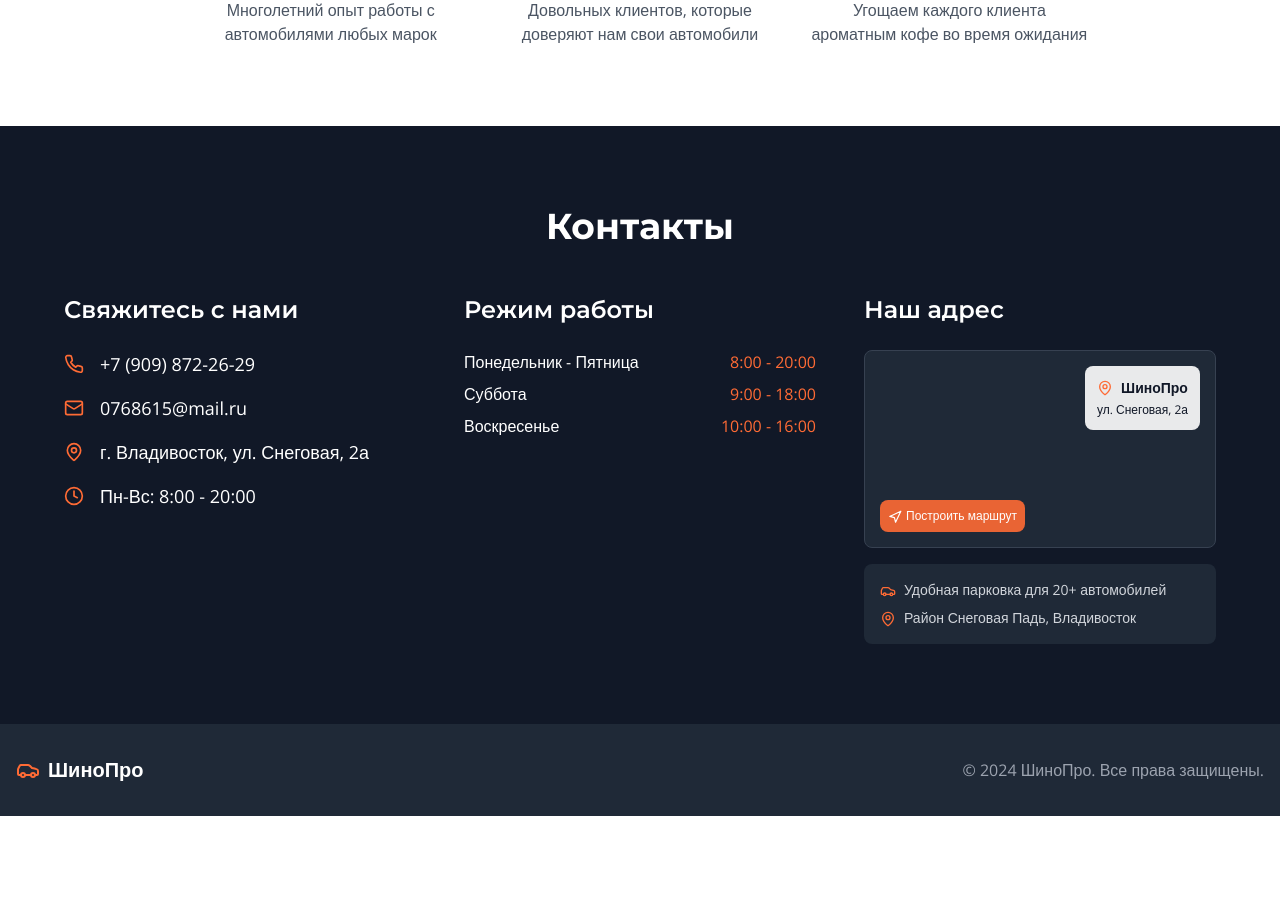
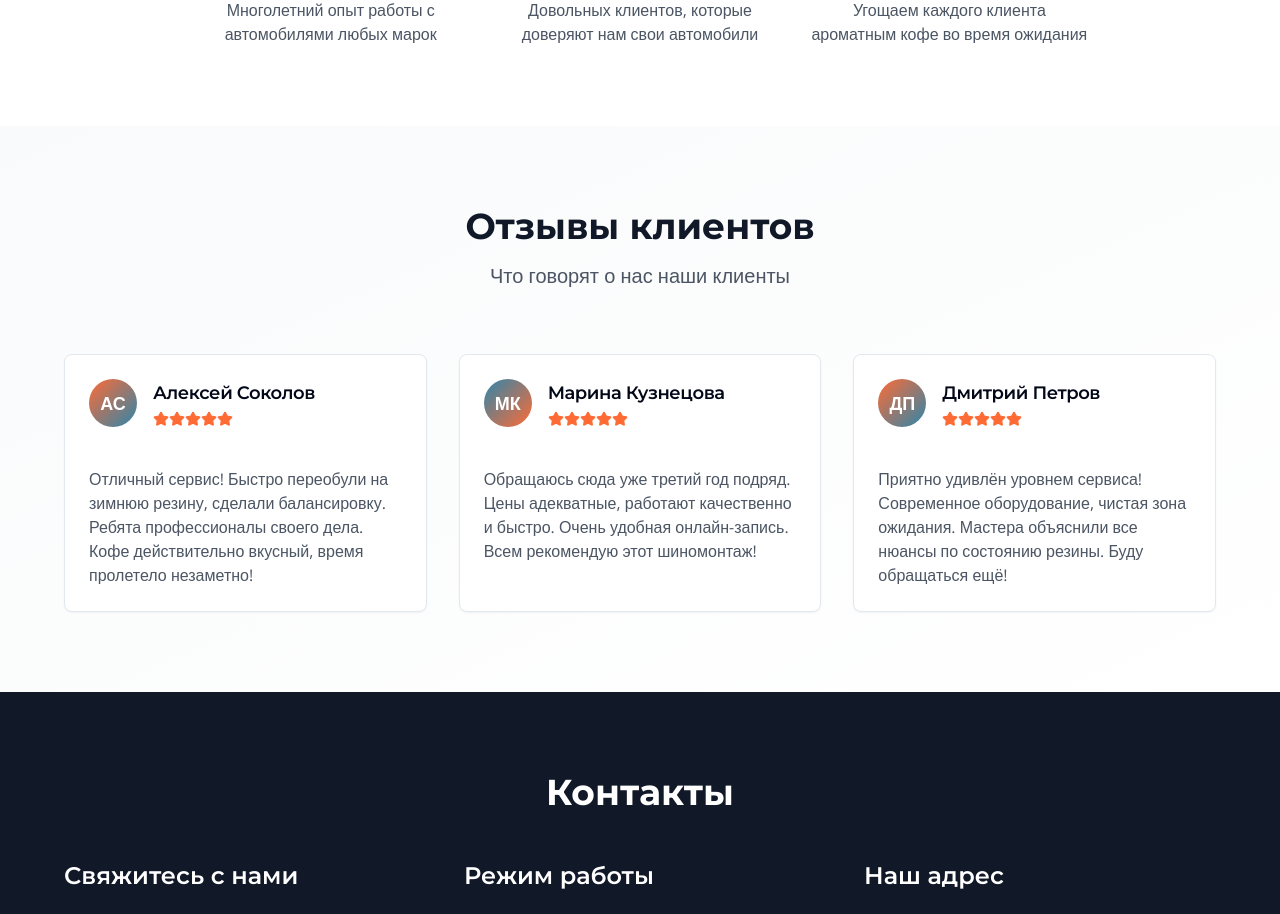
Before and after one commit to pr-poehali-dev/shinomontazh-site-creation, a React (Vite) app: page / in a window 1280 px wide. Shown: the part 4160-5074 px from the top of the page. Before the commit the page ends 4976 px from the top, so only its background shows below. Built offline with nearby package versions, Linux system fonts and the light colour scheme.

Commit message:
Обновление ответа на запрос

```diff
--- a/src/pages/Index.tsx
+++ b/src/pages/Index.tsx
@@ -390,6 +390,92 @@ const Index = () => {
         </div>
       </section>
 
+      {/* Reviews Section */}
+      <section className="py-20 bg-gradient-to-br from-gray-50 to-white scroll-animate opacity-0">
+        <div className="container mx-auto px-4">
+          <div className="text-center mb-16 scroll-animate opacity-0">
+            <h2 className="text-4xl font-bold text-gray-900 mb-4">Отзывы клиентов</h2>
+            <p className="text-xl text-gray-600">Что говорят о нас наши клиенты</p>
+          </div>
+          <div className="grid md:grid-cols-3 gap-8 max-w-6xl mx-auto">
+            <Card className="scroll-animate opacity-0 hover:shadow-xl transition-shadow" style={{ animationDelay: '0.1s' }}>
+              <CardHeader>
+                <div className="flex items-center mb-4">
+                  <div className="w-12 h-12 rounded-full bg-gradient-to-br from-orange to-blue flex items-center justify-center text-white font-bold text-lg mr-4">
+                    АС
+                  </div>
+                  <div>
+                    <CardTitle className="text-lg">Алексей Соколов</CardTitle>
+                    <div className="flex text-orange mt-1">
+                      <Icon name="Star" size={16} className="fill-current" />
+                      <Icon name="Star" size={16} className="fill-current" />
+                      <Icon name="Star" size={16} className="fill-current" />
+                      <Icon name="Star" size={16} className="fill-current" />
+                      <Icon name="Star" size={16} className="fill-current" />
+                    </div>
+                  </div>
+                </div>
+              </CardHeader>
+              <CardContent>
+                <p className="text-gray-600">
+                  Отличный сервис! Быстро переобули на зимнюю резину, сделали балансировку. Ребята профессионалы своего дела. Кофе действительно вкусный, время пролетело незаметно!
+                </p>
+              </CardContent>
+            </Card>
+
+            <Card className="scroll-animate opacity-0 hover:shadow-xl transition-shadow" style={{ animationDelay: '0.2s' }}>
+              <CardHeader>
+                <div className="flex items-center mb-4">
+                  <div className="w-12 h-12 rounded-full bg-gradient-to-br from-blue to-orange flex items-center justify-center text-white font-bold text-lg mr-4">
+                    МК
+                  </div>
+                  <div>
+                    <CardTitle className="text-lg">Марина Кузнецова</CardTitle>
+                    <div className="flex text-orange mt-1">
+                      <Icon name="Star" size={16} className="fill-current" />
+                      <Icon name="Star" size={16} className="fill-current" />
+                      <Icon name="Star" size={16} className="fill-current" />
+                      <Icon name="Star" size={16} className="fill-current" />
+                      <Icon name="Star" size={16} className="fill-current" />
+                    </div>
+                  </div>
+                </div>
+              </CardHeader>
+              <CardContent>
+                <p className="text-gray-600">
+                  Обращаюсь сюда уже третий год подряд. Цены адекватные, работают качественно и быстро. Очень удобная онлайн-запись. Всем рекомендую этот шиномонтаж!
+                </p>
+              </CardContent>
+            </Card>
+
+            <Card className="scroll-animate opacity-0 hover:shadow-xl transition-shadow" style={{ animationDelay: '0.3s' }}>
+              <CardHeader>
+                <div className="flex items-center mb-4">
+                  <div className="w-12 h-12 rounded-full bg-gradient-to-br from-orange to-blue flex items-center justify-center text-white font-bold text-lg mr-4">
+                    ДП
+                  </div>
+                  <div>
+                    <CardTitle className="text-lg">Дмитрий Петров</CardTitle>
+                    <div className="flex text-orange mt-1">
+                      <Icon name="Star" size={16} className="fill-current" />
+                      <Icon name="Star" size={16} className="fill-current" />
+                      <Icon name="Star" size={16} className="fill-current" />
+                      <Icon name="Star" size={16} className="fill-current" />
+                      <Icon name="Star" size={16} className="fill-current" />
+                    </div>
+                  </div>
+                </div>
+              </CardHeader>
+              <CardContent>
+                <p className="text-gray-600">
+                  Приятно удивлён уровнем сервиса! Современное оборудование, чистая зона ожидания. Мастера объяснили все нюансы по состоянию резины. Буду обращаться ещё!
+                </p>
+              </CardContent>
+            </Card>
+          </div>
+        </div>
+      </section>
+
       {/* Contact Section */}
       <section id="contact" className="py-20 bg-gray-900 text-white scroll-animate opacity-0">
         <div className="container mx-auto px-4">
```
